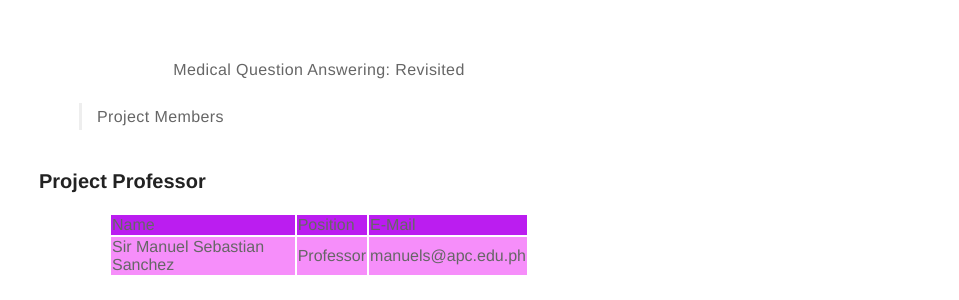
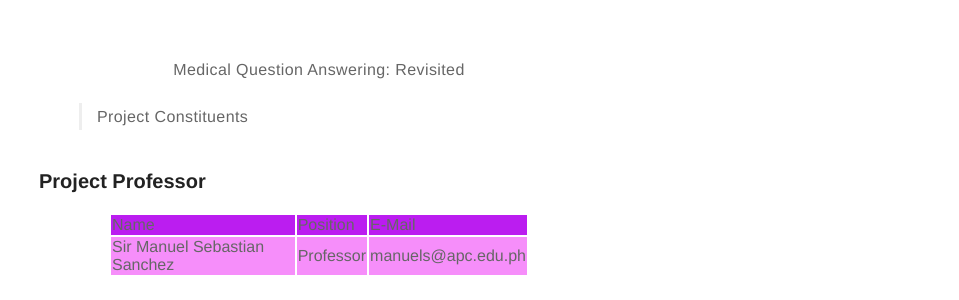
Before and after one commit to jpamata/jpamata.github.io, a Jekyll site: the page built from _posts/2016-12-26-medqa.md, in a window 1280 px wide and 900 px high. Shown: the part 251-551 px from the top of the window, without its empty margins (321-1280 px from the left). Built offline with Jekyll 4.4.1, drawn with Linux system fonts in a browser that asks for light colours; comment, search, counter and statistics services are not loaded.

Commit message:
Update 2016-12-26-medqa.md

```diff
--- a/_posts/2016-12-26-medqa.md
+++ b/_posts/2016-12-26-medqa.md
@@ -15,7 +15,7 @@ externalLink: false
 
 <p align="center">Medical Question Answering: Revisited</p>
 
-> Project Members
+> Project Constituents
 
 <h3>Project Professor</h3>
 <table border="0" width="75%" align="center">
```
